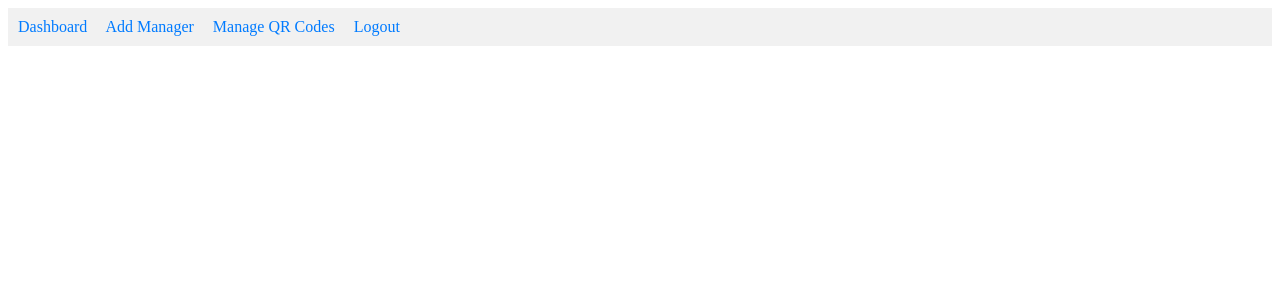
After one commit to akshaysbhujbal/JJDE, a PHP site: page /admin/navbar.php in a window 1280 px wide. The commit adds this page. Shown: the top 300 px of the page. Run offline with PHP 8.4, Linux system fonts and the light colour scheme.

Commit message:
added logout file

```diff
--- a/admin/dashboard.php
+++ b/admin/dashboard.php
@@ -5,8 +5,8 @@ if (!isset($_SESSION['user_id']) || $_SESSION['role'] != 'admin') {
     exit();
 }
 
-include("../includes/header.php");
-include("../includes/navbar.php");
+include("/header.php");
+include("/navbar.php");
 ?>
 
 <!DOCTYPE html>
@@ -34,5 +34,5 @@ include("../includes/navbar.php");
 </html>
 
 <?php
-include("../includes/footer.php");
+include("/footer.php");
 ?>
--- /dev/null
+++ b/admin/navbar.php
@@ -0,0 +1,6 @@
+<nav style="background:#f1f1f1; padding:10px;">
+    <a href="dashboard.php" style="margin-right:15px; text-decoration:none; color:#007BFF;">Dashboard</a>
+    <a href="add_manager.php" style="margin-right:15px; text-decoration:none; color:#007BFF;">Add Manager</a>
+    <a href="manage_qr.php" style="margin-right:15px; text-decoration:none; color:#007BFF;">Manage QR Codes</a>
+    <a href="../auth/logout.php" style="text-decoration:none; color:#007BFF;">Logout</a>
+</nav>
```
Also changed, not shown: auth/logout.php (added, +11 -0 lines).
